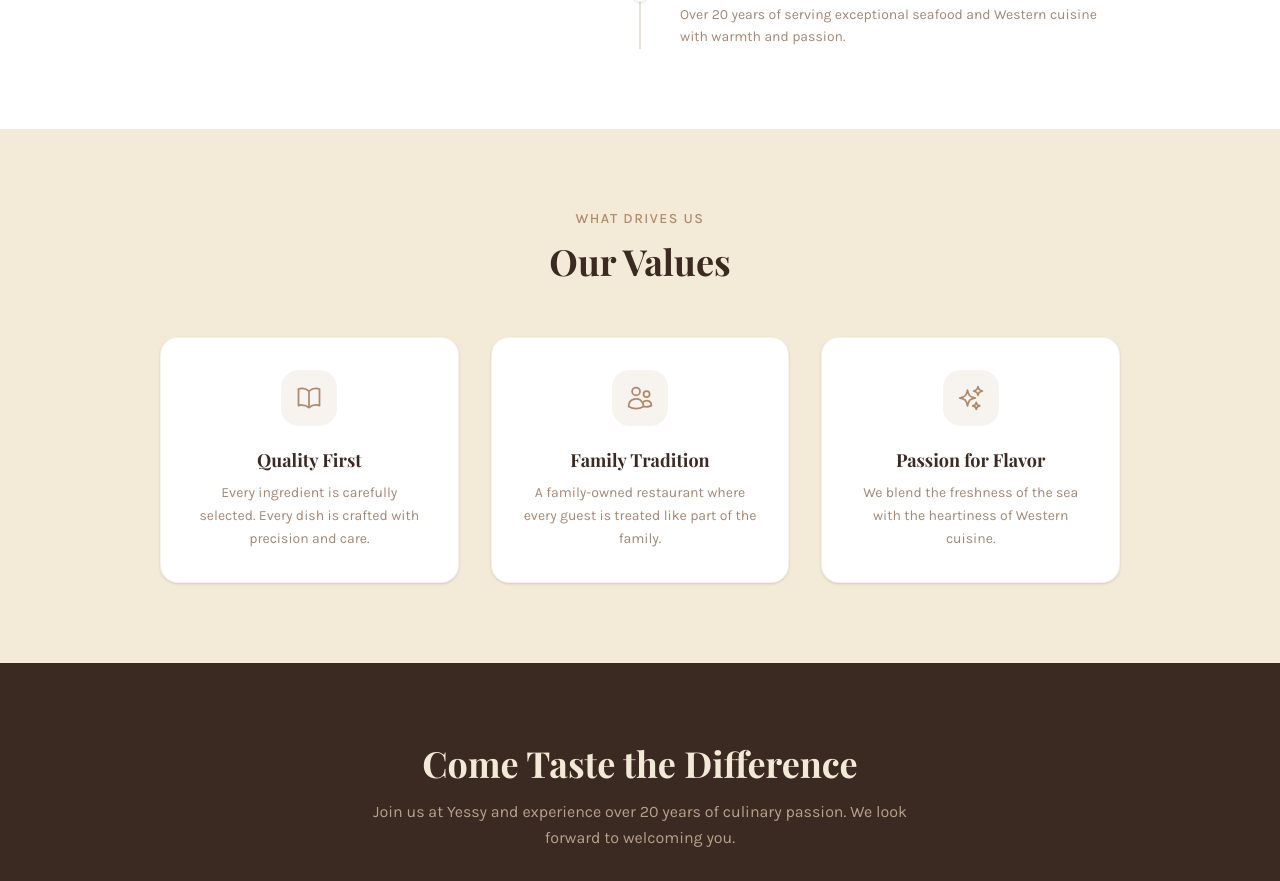
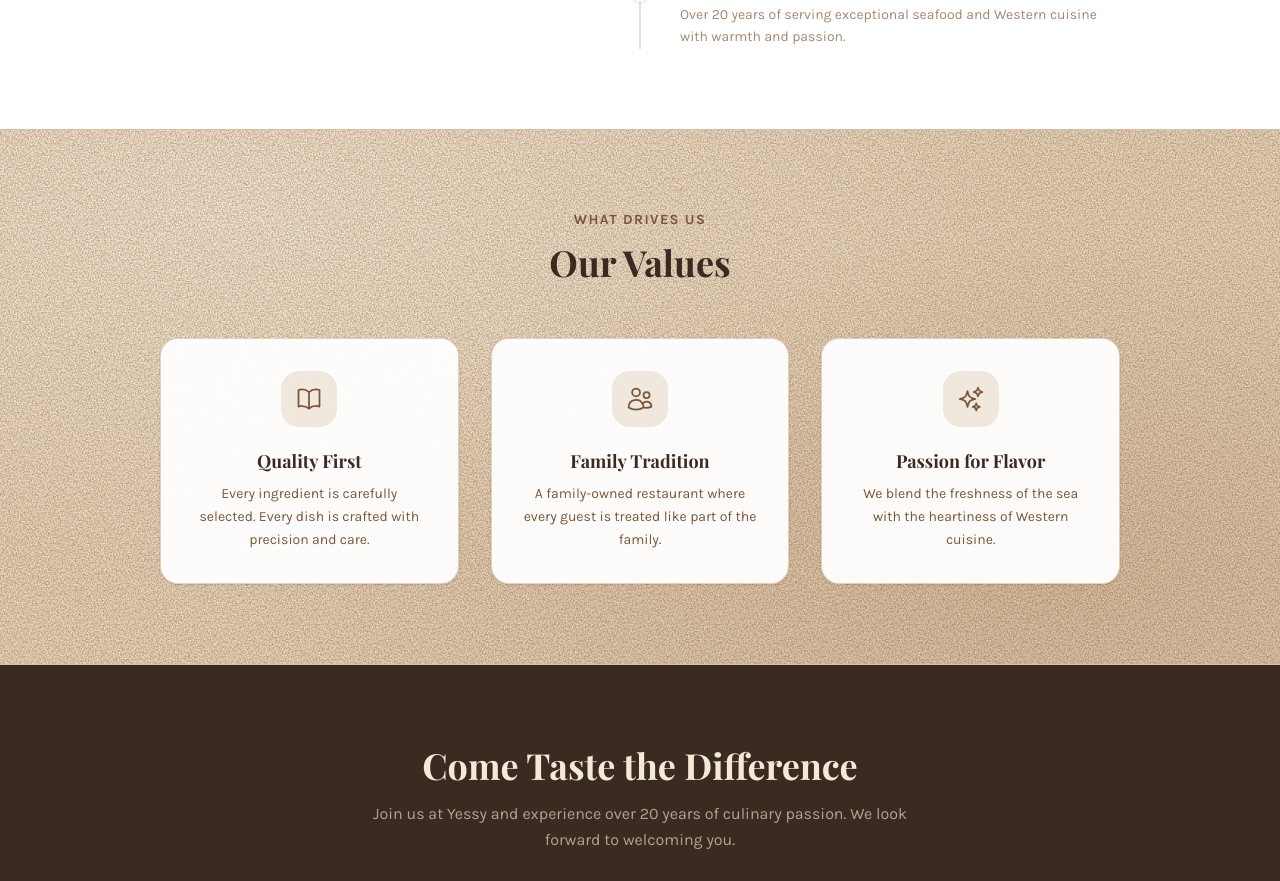
Before and after one commit to RifqiFawzan/yessy-repo, a Next.js app: page /about in a window 1280 px wide. Shown: the part 1995-2876 px from the top of the page. Built offline with nearby package versions, Linux system fonts and the light colour scheme; a web font is replaced by a local one.

Commit message:
Apply grainy sand texture background to About Our Values section

```diff
--- a/app/about/page.tsx
+++ b/app/about/page.tsx
@@ -140,22 +140,22 @@ export default function About() {
         </div>
       </section>
 
-      <section className="py-12 sm:py-20 bg-background">
-        <div className="max-w-5xl mx-auto px-4 sm:px-6 lg:px-8">
+      <section className="py-12 sm:py-20 sand-grain-surface border-y border-sand overflow-hidden">
+        <div className="relative z-10 max-w-5xl mx-auto px-4 sm:px-6 lg:px-8">
           <ScrollReveal animation="fade-up" className="text-center mb-10 sm:mb-14">
-            <p className="text-camel font-medium tracking-widest uppercase mb-3 text-sm">What Drives Us</p>
+            <p className="text-brown font-bold tracking-widest uppercase mb-3 text-sm">What Drives Us</p>
             <h2 className="font-heading text-2xl sm:text-3xl md:text-4xl font-bold text-darkbrown">Our Values</h2>
           </ScrollReveal>
 
           <div className="grid sm:grid-cols-2 md:grid-cols-3 gap-6 sm:gap-8">
             {values.map((val, i) => (
               <ScrollReveal key={val.title} animation="scale-in" delay={i * 100}>
-                <div className="bg-white rounded-2xl p-6 sm:p-8 shadow-sm border border-sand/20 text-center hover:shadow-md hover:-translate-y-1 transition-all duration-300">
-                  <div className="w-14 h-14 bg-camel/10 rounded-2xl flex items-center justify-center mx-auto mb-5 text-camel">
+                <div className="bg-white/95 rounded-2xl p-6 sm:p-8 shadow-sm border border-sand/70 text-center hover:shadow-md hover:-translate-y-1 transition-all duration-300">
+                  <div className="w-14 h-14 bg-sand/35 rounded-2xl flex items-center justify-center mx-auto mb-5 text-brown">
                     {val.icon}
                   </div>
                   <h3 className="font-heading text-lg font-bold text-darkbrown mb-2">{val.title}</h3>
-                  <p className="text-brown/70 text-sm leading-relaxed">{val.description}</p>
+                  <p className="text-brown text-sm leading-relaxed">{val.description}</p>
                 </div>
               </ScrollReveal>
             ))}
```
